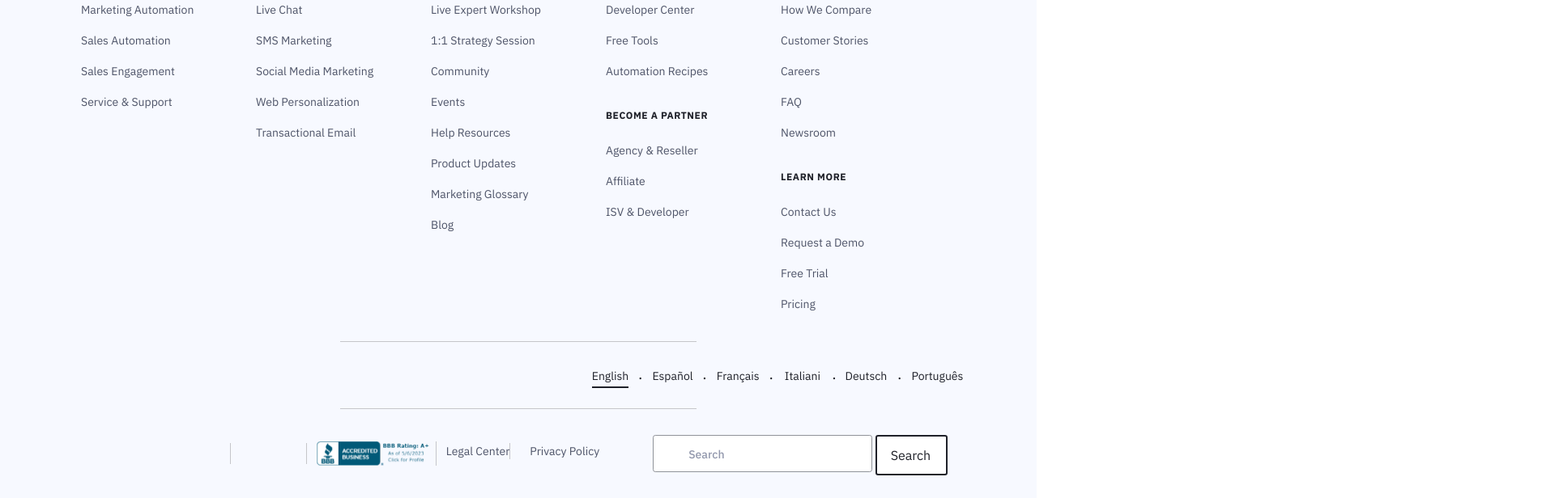
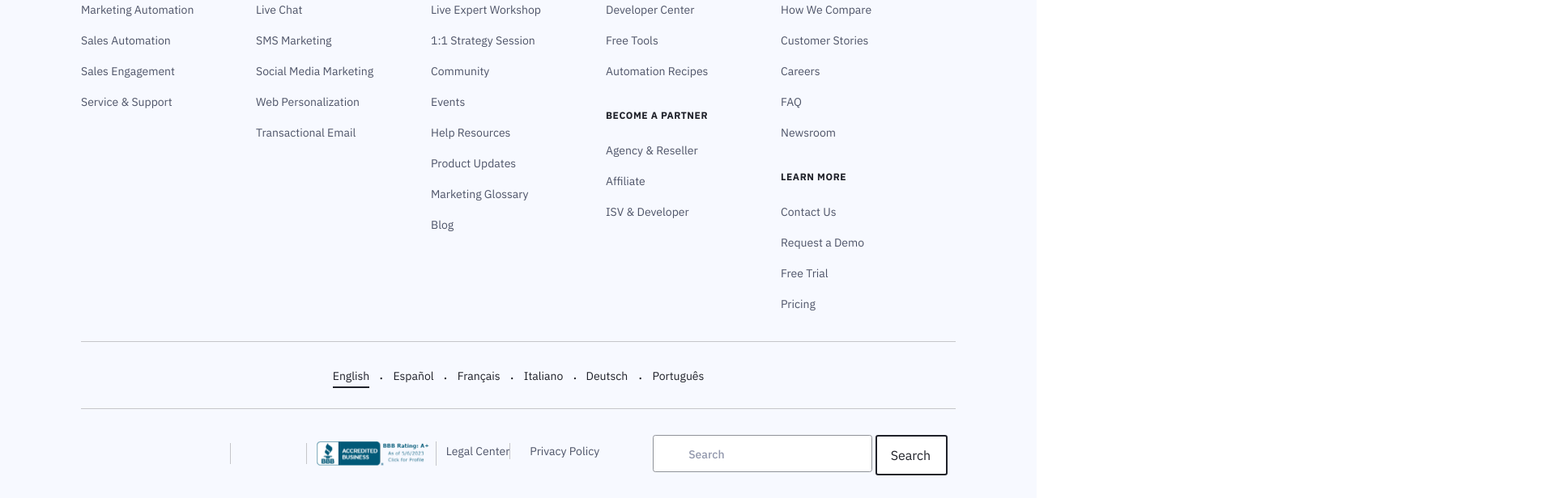
Before and after one commit to vidmaker-ai/contentiify-home, a React (Create React App) app: page / in a window 1280 px wide. Shown: the part 8948-9564 px from the top of the page at 81% size, 1920 px wide, since content can reach past the window. Built offline with nearby package versions, Linux system fonts and the light colour scheme; a web font is replaced by a local one.

Commit message:
Pushed from Locofy Builder

```diff
--- a/src/components/BottomFooter.module.css
+++ b/src/components/BottomFooter.module.css
@@ -46,26 +46,17 @@
   font-size: var(--font-size-sm);
   line-height: 16px;
 }
-.liwpmlLsSlotFooter1 {
+.liwpmlLsSlotFooter1,
+.liwpmlLsSlotFooter2 {
   position: absolute;
   top: calc(50% - 14.19px);
   left: calc(50% - 94.42px);
   width: 82.06px;
   height: 28.39px;
 }
-.italiani {
-  position: absolute;
-  top: 8.39px;
-  left: 21.16px;
-  font-size: var(--font-size-sm);
-  line-height: 16px;
-}
 .liwpmlLsSlotFooter2 {
-  position: absolute;
-  top: calc(50% - 14.19px);
   left: calc(50% - 12.36px);
   width: 77.73px;
-  height: 28.39px;
 }
 .deutsch {
   position: absolute;
@@ -97,13 +88,12 @@
 }
 .sectionelementorSection {
   position: absolute;
-  width: calc(100% - 840px);
   top: 0;
-  right: 420px;
-  left: 420px;
+  left: calc(50% - 540px);
   border-top: 1px solid var(--color-silver);
   border-bottom: 1px solid var(--color-silver);
   box-sizing: border-box;
+  width: 1080px;
   height: 84.39px;
 }
 .language {
--- a/src/components/BottomFooter.tsx
+++ b/src/components/BottomFooter.tsx
@@ -18,7 +18,7 @@ const BottomFooter: FunctionComponent = () => {
           </div>
           <div className={styles.liwpmlLsSlotFooter2}>
             <div className={styles.div}>{`. `}</div>
-            <div className={styles.italiani}>Italiani</div>
+            <div className={styles.espaol}>Italiano</div>
           </div>
           <div className={styles.liwpmlLsSlotFooter3}>
             <div className={styles.div}>{`. `}</div>
--- a/src/components/SuccessContainer.module.css
+++ b/src/components/SuccessContainer.module.css
@@ -1,9 +1,9 @@
 .bodyChild {
   position: absolute;
   margin: 0 !important;
-  bottom: 0;
-  left: calc(50% - 2771px);
-  width: 5539px;
+  bottom: 0.05px;
+  left: calc(50% - 6359px);
+  width: 12718.88px;
   height: 890.05px;
   z-index: 0;
 }
```
Also changed, not shown: public/frame-735.svg.
